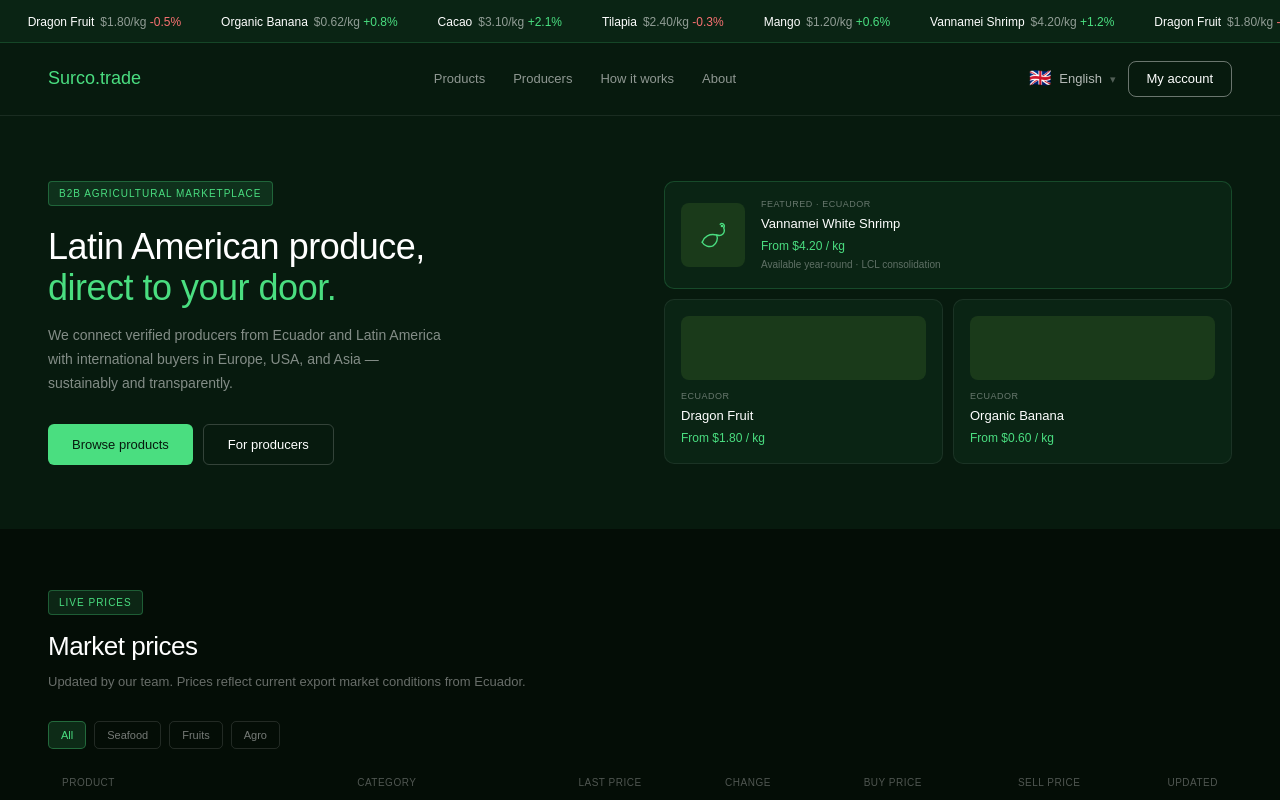
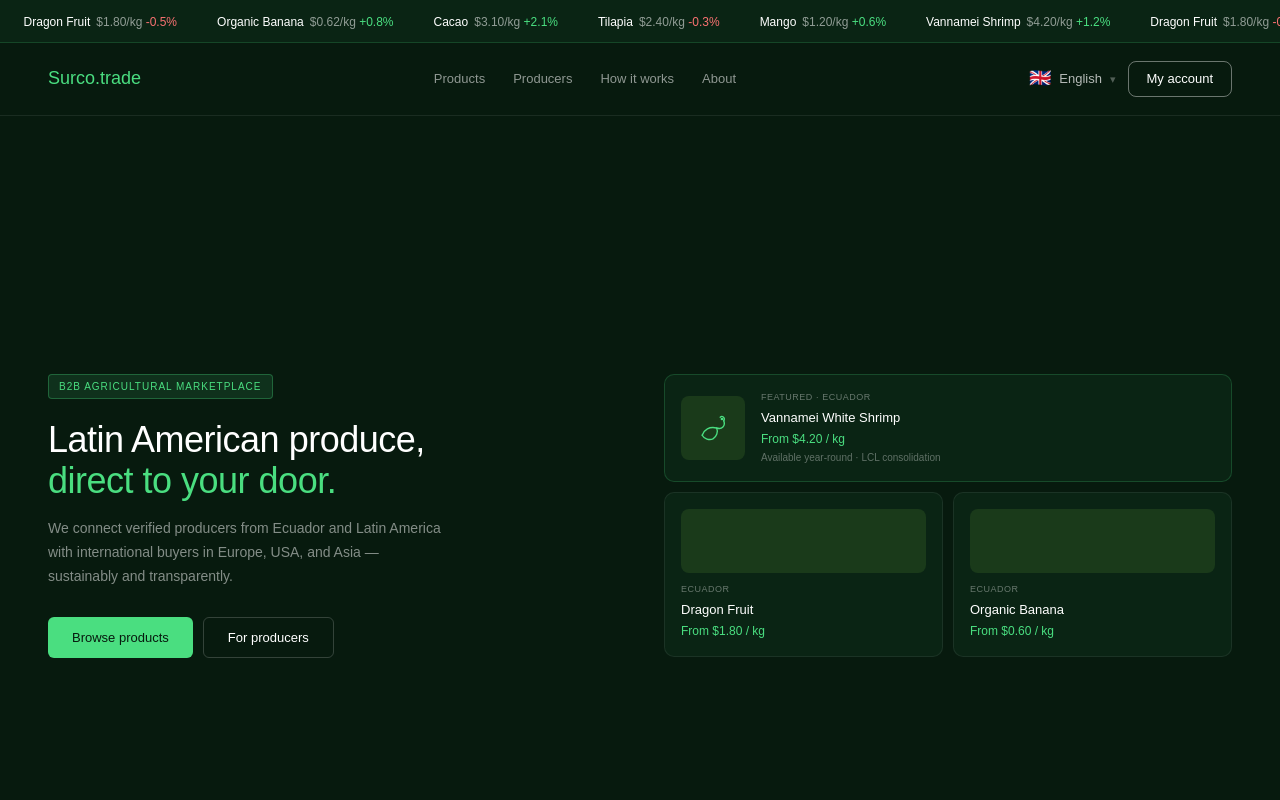
Before and after one commit to Jerryfrias/surco-trade, a Next.js app: page / in a window 1280 px wide. Shown: the top 800 px of the page. Built offline with nearby package versions, Linux system fonts and the light colour scheme.

Commit message:
hero full screen

```diff
--- a/app/page.tsx
+++ b/app/page.tsx
@@ -62,7 +62,7 @@ export default function Home() {
       </nav>
 
       {/* HERO - fondo 1 */}
-      <div style={{ background: "#071a0e", padding: "64px 48px", display: "grid", gridTemplateColumns: "1fr 1fr", gap: "48px", alignItems: "center" }}>
+      <div style={{ background: "#071a0e", minHeight: "100vh", padding: "64px 48px", display: "grid", gridTemplateColumns: "1fr 1fr", gap: "48px", alignItems: "center" }}>
         <div>
           <div style={{ display: "inline-block", background: "rgba(74,222,128,0.12)", color: "#4ade80", fontSize: "10px", letterSpacing: "1px", textTransform: "uppercase", padding: "4px 10px", borderRadius: "4px", marginBottom: "20px", border: "0.5px solid rgba(74,222,128,0.3)" }}>
             B2B Agricultural Marketplace
```
